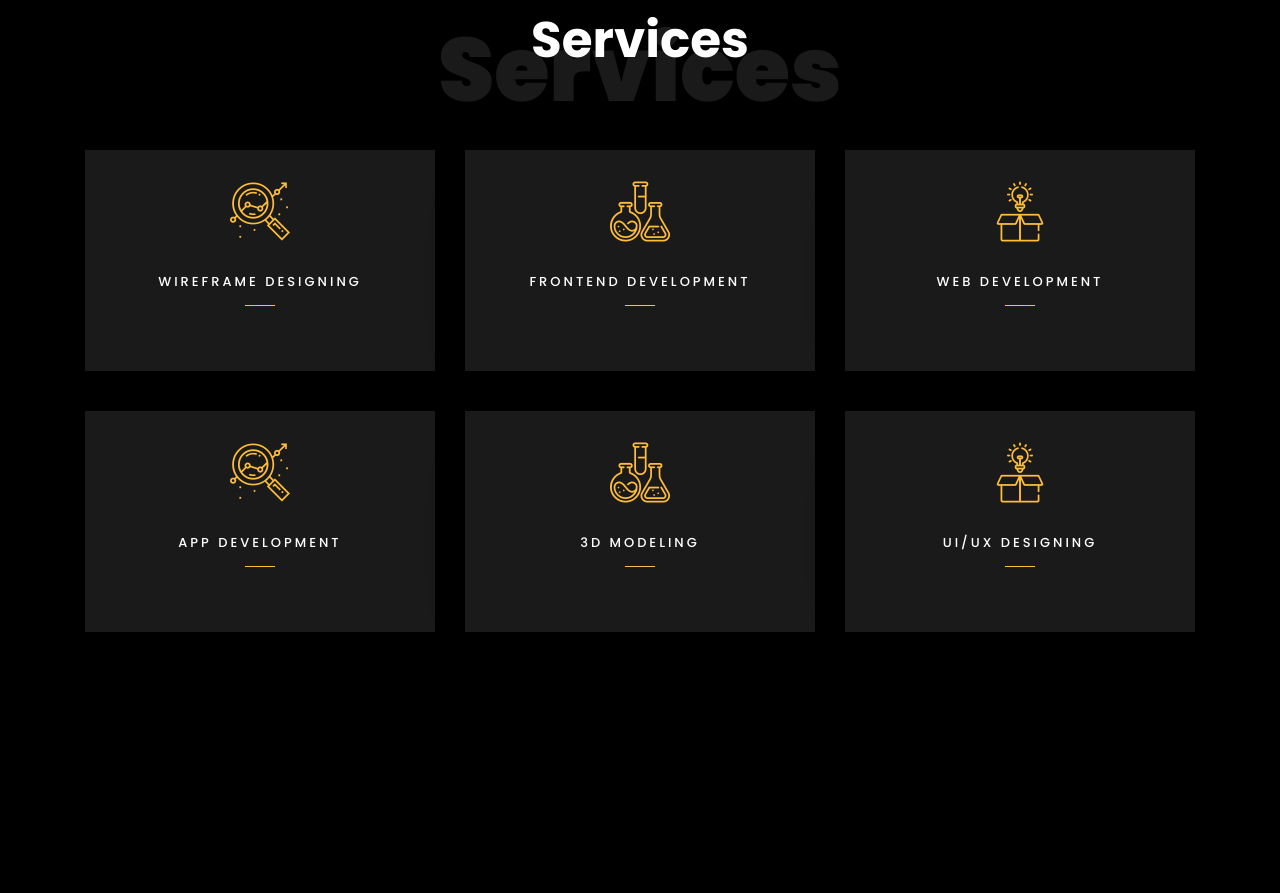
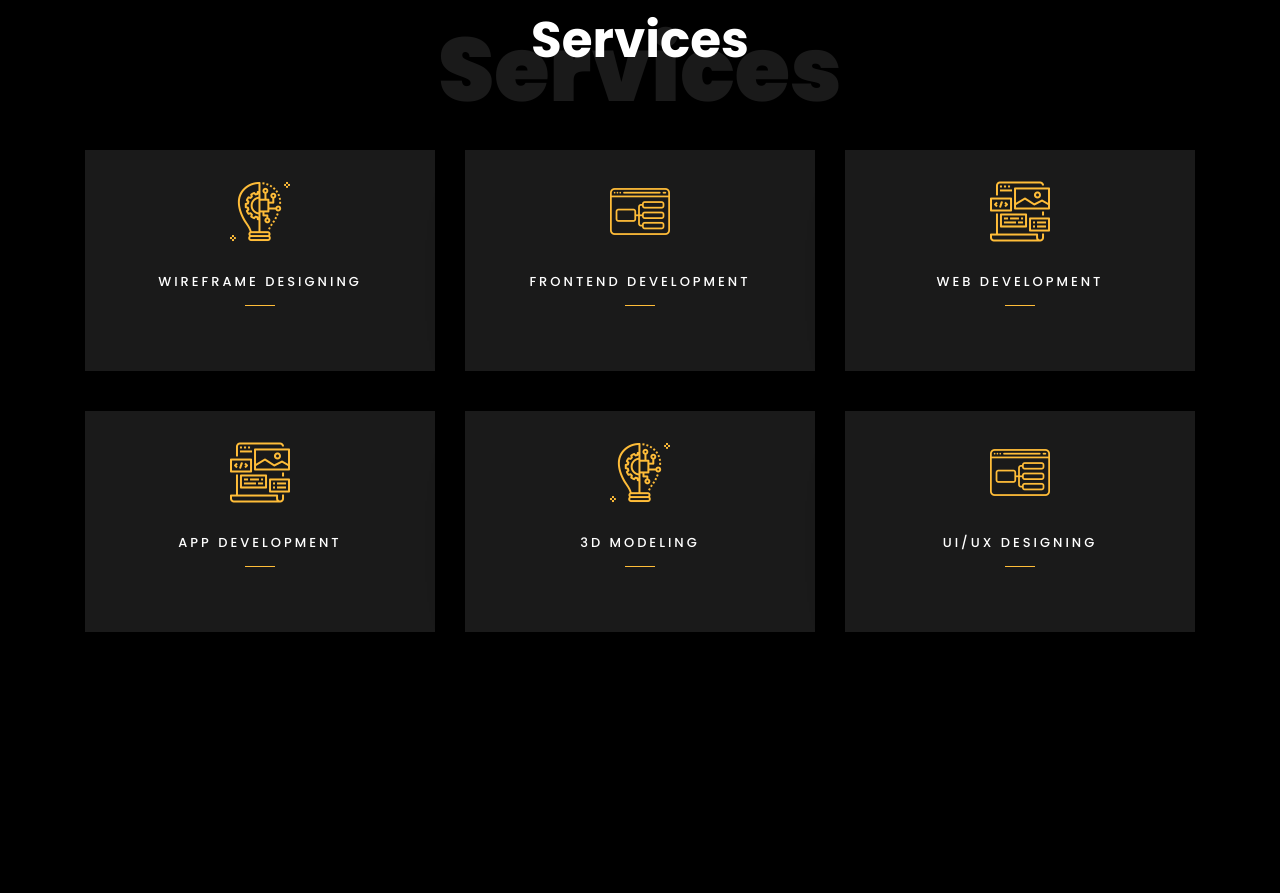
Before and after one commit to Danuraha/Danuraha.github.io, a plain HTML site: page index.html in a window 1280 px wide. Shown: the part 2557-3450 px from the top of the page. Drawn offline with Linux system fonts and the light colour scheme; files whose address does not match are found by name.

Commit message:
icons updated

```diff
--- a/index.html
+++ b/index.html
@@ -207,7 +207,7 @@
 					<div class="col-md-4 text-center d-flex ftco-animate">
 						<a href="#" class="services-1">
 							<span class="icon">
-								<i class="flaticon-analysis"></i>
+								<i class="flaticon-innovation"></i>
 							</span>
 							<div class="desc">
 								<h3 class="mb-5">WireFrame Designing</h3>
@@ -217,7 +217,7 @@
 					<div class="col-md-4 text-center d-flex ftco-animate">
 						<a href="#" class="services-1">
 							<span class="icon">
-								<i class="flaticon-flasks"></i>
+								<i class="flaticon-ux-design"></i>
 							</span>
 							<div class="desc">
 								<h3 class="mb-5">Frontend Development</h3>
@@ -227,7 +227,7 @@
 					<div class="col-md-4 text-center d-flex ftco-animate">
 						<a href="#" class="services-1">
 							<span class="icon">
-								<i class="flaticon-ideas"></i>
+								<i class="flaticon-web-design"></i>
 							</span>
 							<div class="desc">
 								<h3 class="mb-5">Web Development</h3>
@@ -238,7 +238,7 @@
 					<div class="col-md-4 text-center d-flex ftco-animate">
 						<a href="#" class="services-1">
 							<span class="icon">
-								<i class="flaticon-analysis"></i>
+								<i class="flaticon-web-design"></i>
 							</span>
 							<div class="desc">
 								<h3 class="mb-5">App Development</h3>
@@ -248,7 +248,7 @@
 					<div class="col-md-4 text-center d-flex ftco-animate">
 						<a href="#" class="services-1">
 							<span class="icon">
-								<i class="flaticon-flasks"></i>
+								<i class="flaticon-innovation"></i>
 							</span>
 							<div class="desc">
 								<h3 class="mb-5">3D Modeling</h3>
@@ -258,7 +258,7 @@
 					<div class="col-md-4 text-center d-flex ftco-animate">
 						<a href="#" class="services-1">
 							<span class="icon">
-								<i class="flaticon-ideas"></i>
+								<i class="flaticon-ux-design"></i>
 							</span>
 							<div class="desc">
 								<h3 class="mb-5">UI/UX Designing</h3>
```
